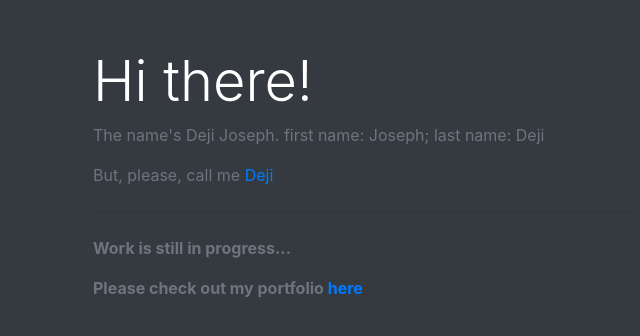
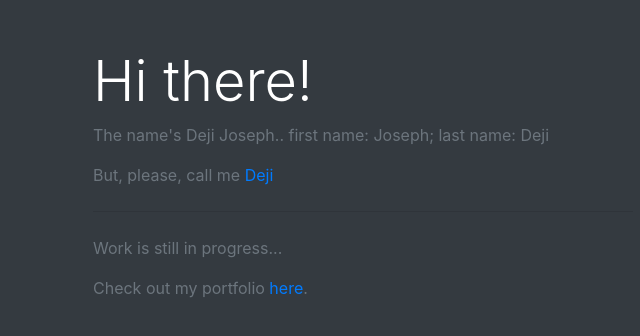
Before and after one commit to thedejijoseph/thedejijoseph.github.io, a plain HTML site: page index.html in a window 1280 px wide. Shown: the whole page, without its empty margins (277-917 px from the left). Drawn offline with nearby package versions, Linux system fonts and the light colour scheme.

Commit message:
added portfolio page

```diff
--- a/index.html
+++ b/index.html
@@ -18,11 +18,11 @@
         <div class="col-md-6">
           <div class="text-muted">
             <h1 class="display-4 text-white">Hi there!</h1>
-            <p>The name's Deji Joseph. first name: Joseph; last name: Deji</p>
+            <p>The name's Deji Joseph.. first name: Joseph; last name: Deji</p>
             <p>But, please, call me <span class="text-primary">Deji</span></p>
             <hr class="my-4">
-            <p class="font-weight-bold">Work is still in progress...</p>
-            <p class="font-weight-bold">Please check out my portfolio <a href="./portfolio.html">here</a></p>
+            <p class="">Work is still in progress...</p>
+            <p class="">Check out my portfolio <a href="./portfolio.html">here</a>.</p>
           </div>
         </div>
       </div>
```
Also changed, not shown: portfolio.html (added, +1 -0 lines).
